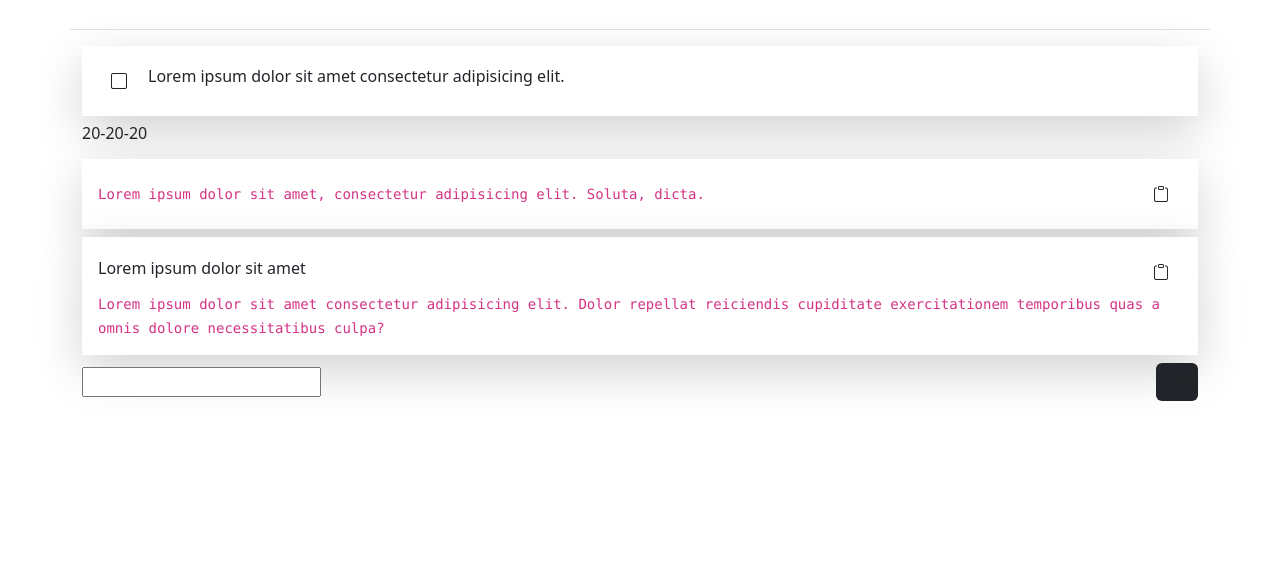
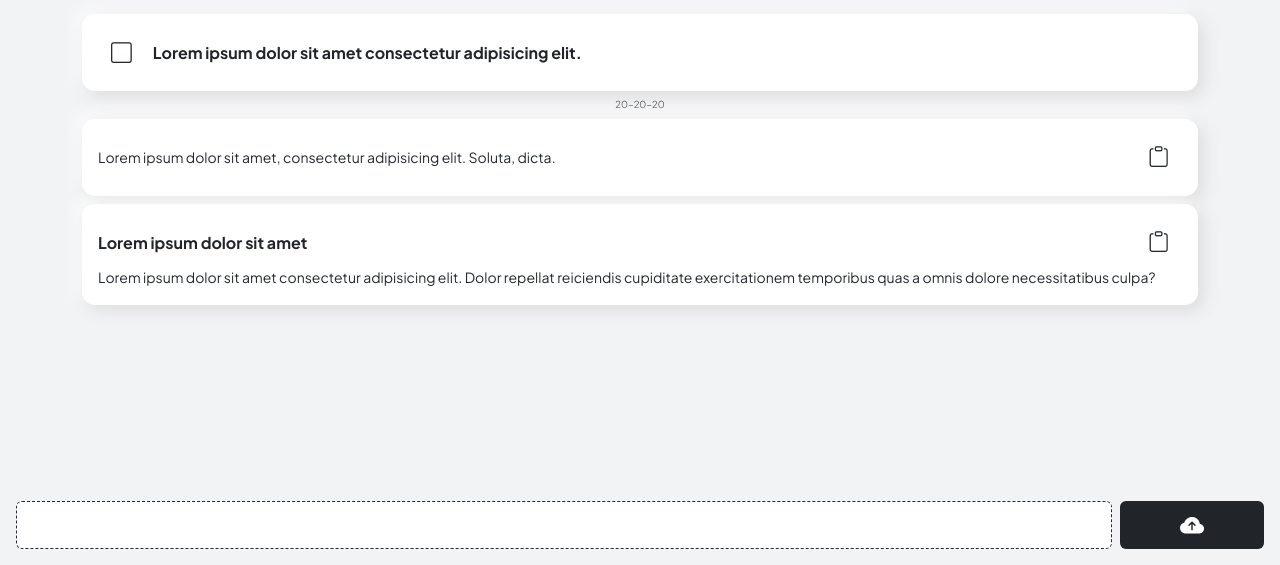
Before and after one commit to rajatsandeepsen/BOLD, a website: page view/index.html in a window 1280 px wide. Shown: the part 235-800 px from the top of the page. Drawn offline with nearby package versions, Linux system fonts and the light colour scheme; the site is published under a folder, as on GitHub Pages, so addresses that start at the root find nothing.

Commit message:
[minor change] dir change

```diff
--- a/view/index.html
+++ b/view/index.html
@@ -6,8 +6,8 @@
     <meta name="viewport" content="width=device-width, initial-scale=1.0">
     <meta name="theme-color" content="#1b1b26">
     <title>Notion Clone</title>
-    <link rel="icon" href="src/asset/purewhite.png" type="image/x-icon">
-    <link rel="shortcut icon" href="src/asset/purewhite.png" type="image/x-icon">
+    <link rel="icon" href="" type="image/x-icon">
+    <link rel="shortcut icon" href="" type="image/x-icon">
 
     <link href="https://cdn.jsdelivr.net/npm/bootstrap@5.2.3/dist/css/bootstrap.min.css" rel="stylesheet"
         integrity="sha384-rbsA2VBKQhggwzxH7pPCaAqO46MgnOM80zW1RWuH61DGLwZJEdK2Kadq2F9CUG65" crossorigin="anonymous">
@@ -15,7 +15,7 @@
         integrity="sha384-kenU1KFdBIe4zVF0s0G1M5b4hcpxyD9F7jL+jjXkk+Q2h455rYXK/7HAuoJl+0I4"
         crossorigin="anonymous"></script>
         <link rel="stylesheet" href="https://cdn.jsdelivr.net/npm/bootstrap-icons@1.10.3/font/bootstrap-icons.css">
-    <link rel="stylesheet" href="/common/main.css">
+    <link rel="stylesheet" href="../common/main.css">
 
 </head>
 <body id="bgdots" class="p-3 d-flex flex-column justify-content-start pb-5">
```
